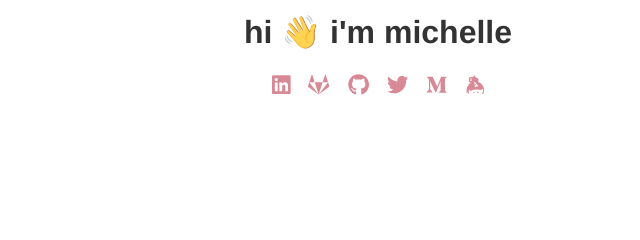
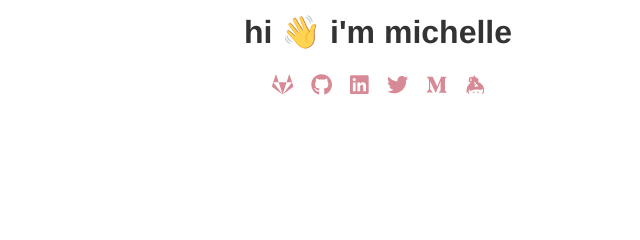
Before and after one commit to ngynmt/gatsby-site, a Gatsby site: page / in a window 1280 px wide. Shown: the part 339-579 px from the top of the page, 262-902 px from the left. Built offline with nearby package versions, Linux system fonts and the light colour scheme; Gatsby itself is replaced by a stand-in of ours.

Commit message:
Rearrange social

```diff
--- a/src/pages/index.js
+++ b/src/pages/index.js
@@ -15,14 +15,14 @@ export default function Home() {
         <h1>hi <span role="img" aria-label="emoji hand wave">👋</span> i'm michelle</h1>
           <div class="meesh-home__social">
             <div class="meesh-home__social-row">
-              <a href='https://linkedin.com/in/nguyenchelle' className="meesh-home__social-icon">
-                <span><FontAwesomeIcon icon={faLinkedin} size="lg" aria-hidden="true"/></span>
-              </a>
               <a href='https://gitlab.com/ngynmt' className="meesh-home__social-icon">
                 <span><FontAwesomeIcon icon={faGitlab} size="lg" aria-hidden="true"/></span>
               </a>
               <a href='https://github.com/ngynmt' className="meesh-home__social-icon">
                 <span><FontAwesomeIcon icon={faGithub} size="lg" aria-hidden="true"/></span>
+              </a>
+              <a href='https://linkedin.com/in/nguyenchelle' className="meesh-home__social-icon">
+                <span><FontAwesomeIcon icon={faLinkedin} size="lg" aria-hidden="true"/></span>
               </a>
             </div>
             <div class="meesh-home__social-row">
--- a/src/styles/home.scss
+++ b/src/styles/home.scss
@@ -11,7 +11,7 @@
       color: $dark-pink;
       border-radius: 2px;
       margin: 0 5px;
-      padding: 1px 4px 0;
+      padding: 4px 4px 3px;
 
       &:hover {
         background-color: $dark-pink;
```
